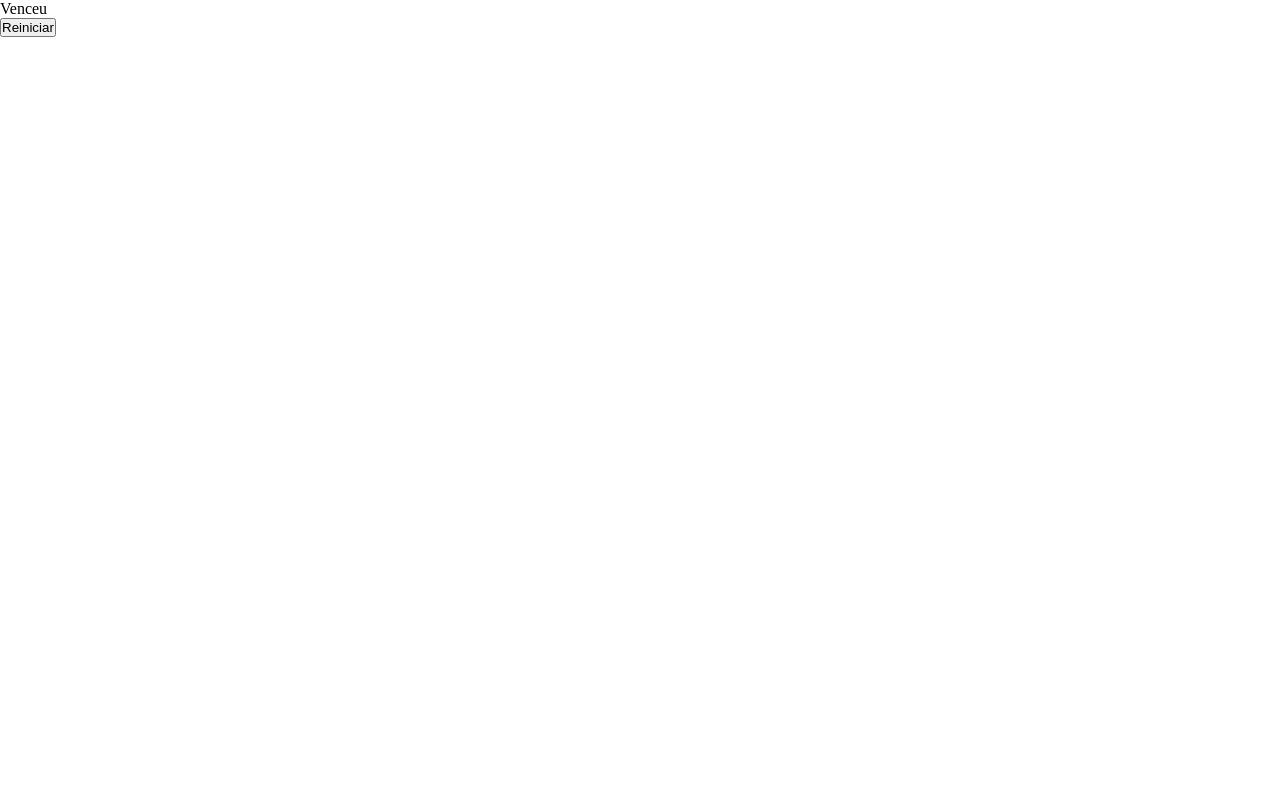
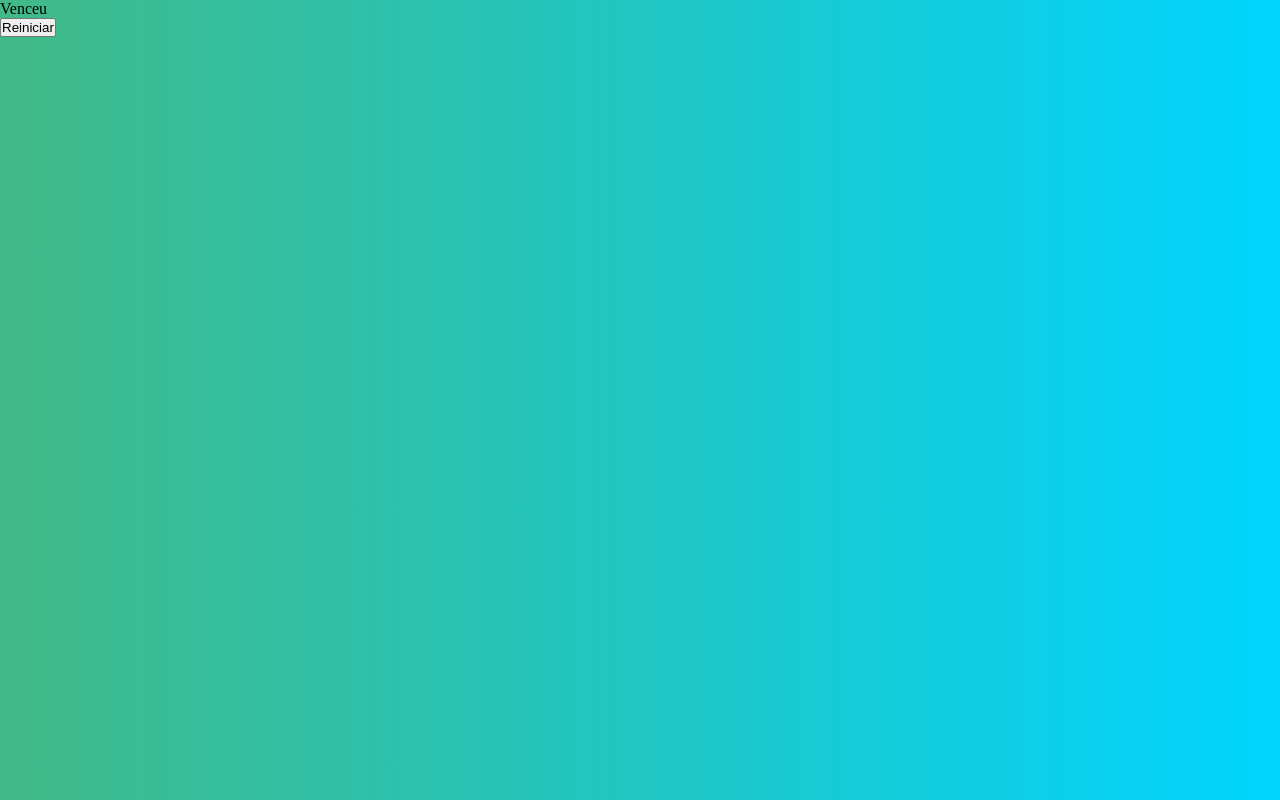
Before and after one commit to PedroSantoss-Dev/jogo-da-velha, a plain HTML site: page index.html in a window 1280 px wide. Drawn offline with Linux system fonts and the light colour scheme.

Commit message:
add colors

```diff
--- a/index.html
+++ b/index.html
@@ -4,7 +4,7 @@
     <meta charset="UTF-8">
     <meta http-equiv="X-UA-Compatible" content="IE=edge">
     <meta name="viewport" content="width=device-width, initial-scale=1.0">
-    <link rel="stylesheet" href="style.css">
+    <link rel="stylesheet" href="./style.css">
     <title>Jogo da Velha</title>
 </head>
 <body>
--- a/style.css
+++ b/style.css
@@ -3,3 +3,14 @@
     padding: 0;
     box-sizing: border-box;
 }
+
+body{
+    width: 100vw;
+    height: 100vh;
+    background: linear-gradient(
+        90deg,
+        rgba(65,185,135,1)0%,
+        rgba(0,212,255,1)100%
+
+    );
+}
```
